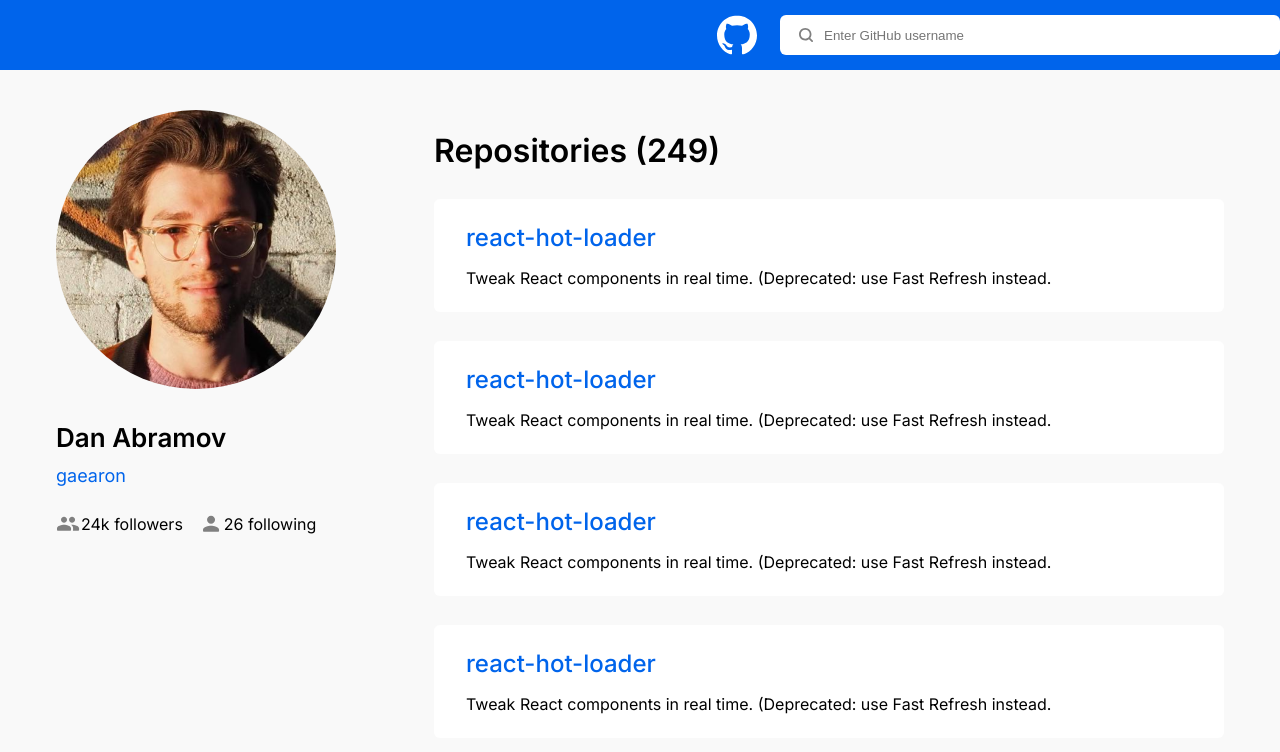
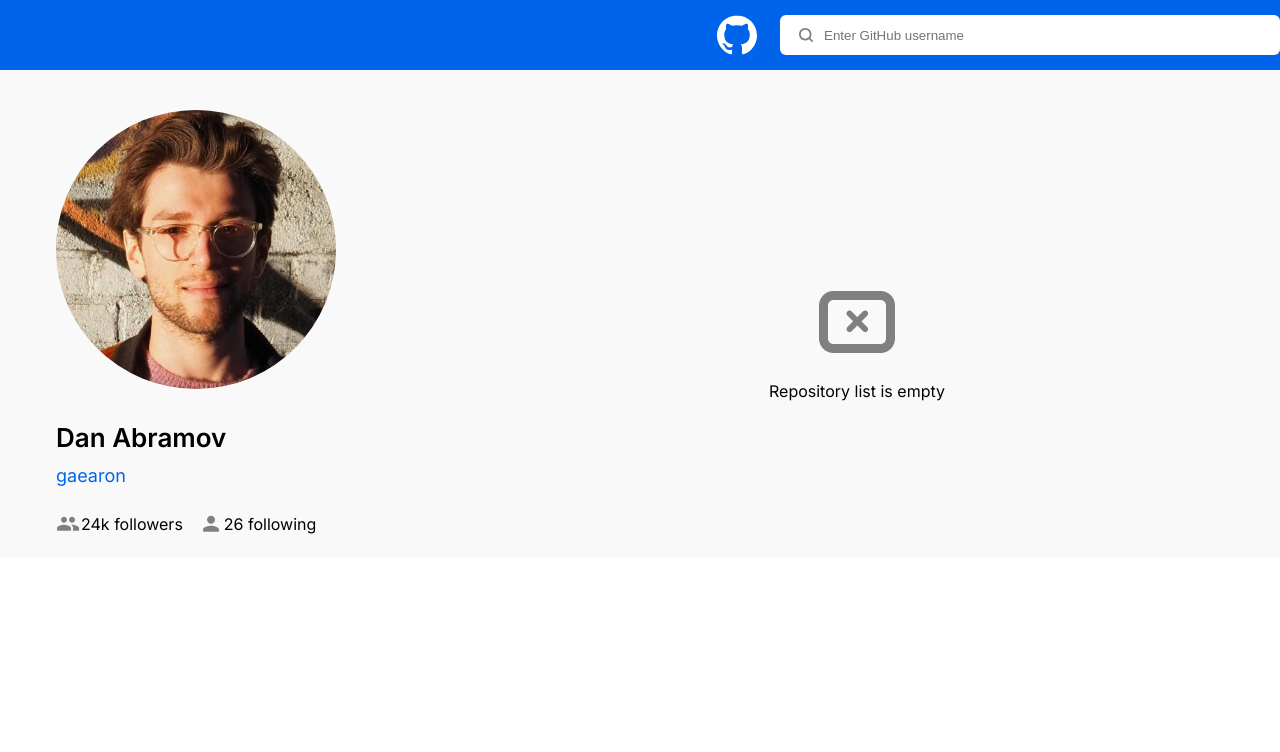
Before and after one commit to EGalinevsky/Paralect, a React (Create React App) app: page / in a window 1280 px wide. Shown: the top 752 px of the page. Built offline with nearby package versions, Linux system fonts and the light colour scheme.

Commit message:
layout Done

```diff
--- /dev/null
+++ b/src/components/main/InitialStateUserNotFound/InitialStateUserNotFound.jsx
@@ -0,0 +1,14 @@
+import React from "react";
+import s from "./InitialStateUserNotFound.module.css";
+import user from "./../../../other/img/user.png";
+
+export const InitialStateUserNotFound = () => {
+  return (
+    <div className={s.InitialStateUserNotFound}>
+
+        <img src={user} alt="" />
+        <p>User not found</p>
+
+    </div>
+  );
+};
--- /dev/null
+++ b/src/components/main/InitialStateUserNotFound/InitialStateUserNotFound.module.css
@@ -0,0 +1,7 @@
+.InitialStateUserNotFound{
+    display: table;
+    width: 210px;
+    margin: auto;
+    padding: 194px 0;
+    text-align: center;
+}
--- a/src/components/main/MainScreen.jsx
+++ b/src/components/main/MainScreen.jsx
@@ -1,6 +1,8 @@
 import React from "react";
 import { InitialState } from "./InitialState/InitialState";
+import { InitialStateUserNotFound } from "./InitialStateUserNotFound/InitialStateUserNotFound";
 import s from "./Main.module.css";
+import { NotRepository } from "./NotRepository/NotRepository";
 import { Profile } from "./Profile/Profile";
 import { Works } from "./Works/Works";
 
@@ -8,9 +10,10 @@
   return (
     <div className={s.main}>
       <Profile/>
-      <Works />
-
+      {/* <Works /> */}
+      <NotRepository />
       {/* <InitialState /> */}
+      {/* <InitialStateUserNotFound /> */}
     </div>
   );
 };
--- /dev/null
+++ b/src/components/main/NotRepository/NotRepository.jsx
@@ -0,0 +1,14 @@
+import React from "react";
+import s from "./NotRepository.module.css";
+import rep from "./../../../other/img/rep.png";
+
+export const NotRepository = () => {
+  return (
+    <div className={s.NotRepository}>
+
+        <img src={rep} alt="" />
+        <p>Repository list is empty</p>
+
+    </div>
+  );
+};
--- /dev/null
+++ b/src/components/main/NotRepository/NotRepository.module.css
@@ -0,0 +1,7 @@
+.NotRepository{
+    display: table;
+    width: 210px;
+    margin: auto;
+    padding: 157px 0;
+    text-align: center;
+}
```
Also changed, not shown: src/other/img/rep.png (added), src/other/img/user.png (added).
